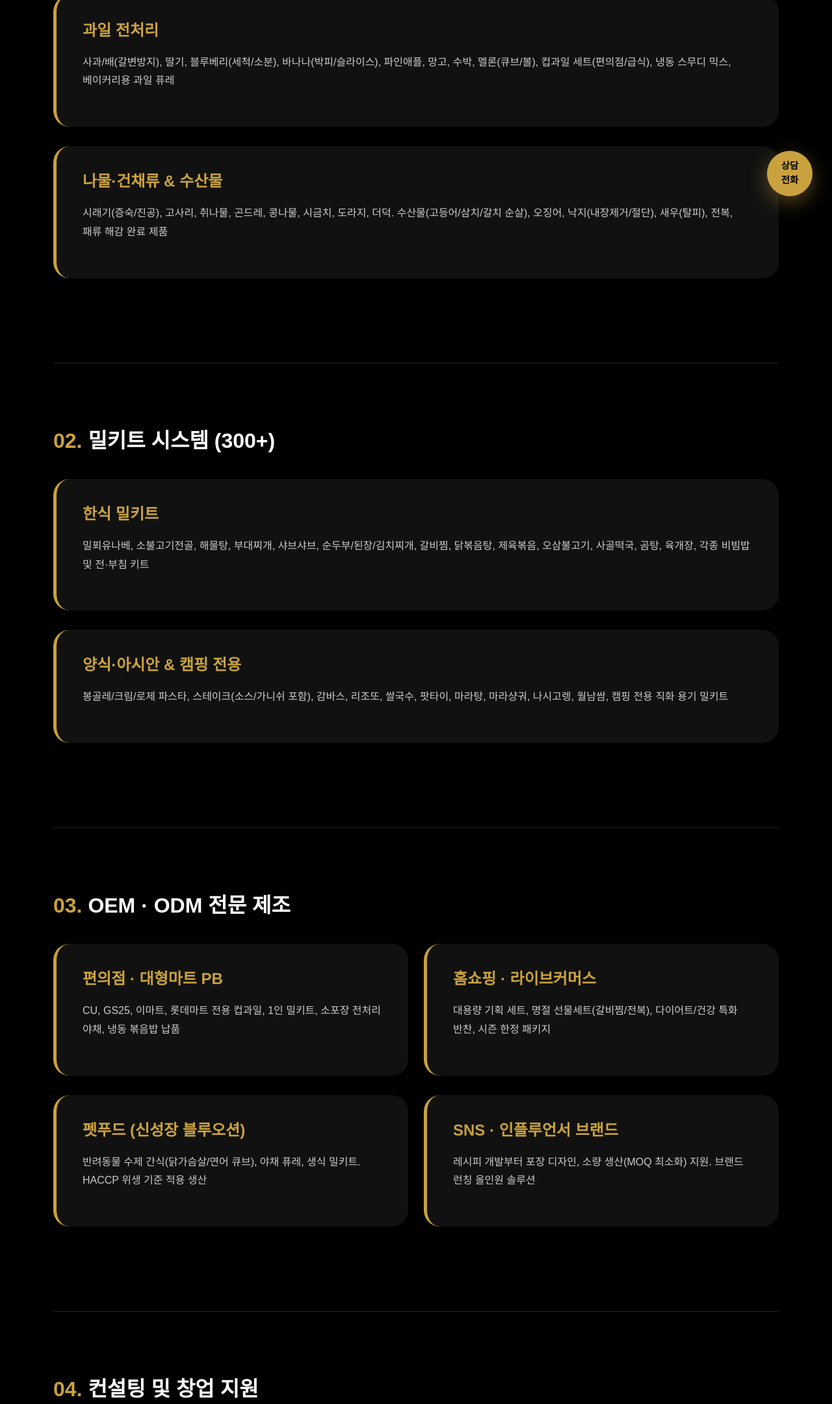
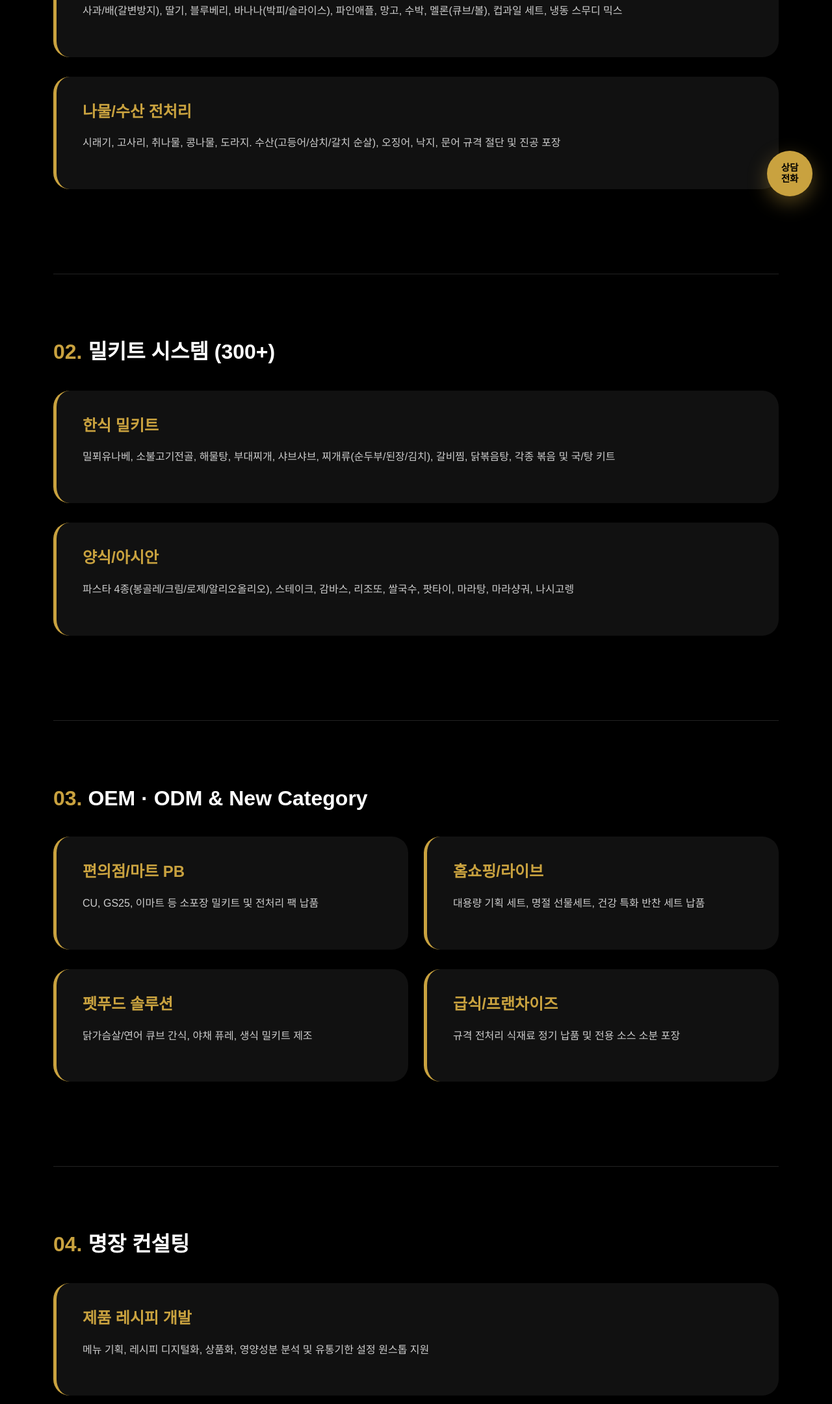
Before and after one commit to munjd1234-cell/recipe1, a plain HTML site: page index3.html in a window 1280 px wide. Shown: the part 468-2628 px from the top of the page at 65% size. Drawn offline with nearby package versions, Linux system fonts and the light colour scheme.

Commit message:
Update index3.html

```diff
--- a/index3.html
+++ b/index3.html
@@ -6,108 +6,90 @@
 <title>상세 정보 | MASTER SYSTEM</title>
 <link href="https://cdn.jsdelivr.net/npm/bootstrap@5.3.0/dist/css/bootstrap.min.css" rel="stylesheet">
 <style>
-        body { font-family: 'Noto Sans KR', sans-serif; background:#000; color:#fff; word-break: keep-all; padding-top: 50px; }
+body { font-family: 'Noto Sans KR', sans-serif; background:#000; color:#fff; word-break: keep-all; }
 .detail-section { padding: 100px 0; border-bottom: 1px solid #222; }
 .gold { color: #c9a23f; font-weight: 700; }
 .info-card { background: #111; padding: 40px; border-radius: 25px; border-left: 5px solid #c9a23f; margin-bottom: 30px; }
 h2 { font-weight: 900; margin-bottom: 40px; }
 h4 { color: #c9a23f; font-weight: 700; margin-bottom: 20px; }
 p { line-height: 1.8; color: #ccc; }
-        .back-btn { position: fixed; top: 20px; left: 20px; background: #222; color: #fff; padding: 10px 20px; border-radius: 30px; text-decoration: none; z-index: 1000; font-size: 0.9rem; }
-        .back-btn:hover { background: #c9a23f; color: #000; }
 
-        /* 공통 전화 상담 버튼 */
+/* 하단 고정 버튼이 아닌 페이지 하단 배치 버튼 */
+.bottom-nav { padding: 80px 0; text-align: center; background: #000; }
+.main-btn { background: #c9a23f; color: #000; padding: 15px 50px; border-radius: 50px; text-decoration: none; font-weight: 900; font-size: 1.2rem; transition: 0.3s; }
+.main-btn:hover { background: #fff; transform: scale(1.05); }
+
 .floating-call {
     position: fixed; right: 30px; bottom: 30px; z-index: 9999;
     background: #c9a23f; color: #000; width: 70px; height: 70px;
     border-radius: 50%; display: flex; align-items: center; justify-content: center;
     font-weight: 900; text-decoration: none; box-shadow: 0 10px 30px rgba(201,162,63,0.4);
-            transition: 0.3s; font-size: 0.9rem; text-align: center;
+    font-size: 0.9rem; text-align: center; line-height: 1.2;
 }
 </style>
 </head>
 <body>
 
-<a href="index.html" class="back-btn">← 메인으로</a>
 <a href="tel:01057138417" class="floating-call">상담<br>전화</a>
 
 <div class="container">
 
     <section id="product-200" class="detail-section">
-        <h2><span class="gold">01.</span> 전처리 인텔리전스 (200+)</h2>
-        <div class="info-card" id="structure-veg">
+        <h2 id="structure-veg"><span class="gold">01.</span> 전처리 인텔리전스 (200+)</h2>
+        <div class="info-card">
             <h4>야채 전처리</h4>
-            <p>양파(탈피/절단/다짐/페이스트), 마늘(탈피/슬라이스/다짐), 대파, 쪽파, 부추, 양배추(심지제거/세절), 깻잎, 상추, 감자, 고구마(탈피/큐브), 당근, 무, 브로콜리, 버섯류, 고추(씨제거), 애호박, 파프리카, 연근, 우엉 등 전 품목 맞춤 생산</p>
+            <p>양파(탈피/절단/다짐/페이스트), 마늘(탈피/슬라이스/다짐), 대파, 부추, 양배추(심지제거/세절), 깻잎, 감자, 고구마, 당근, 무 등 맞춤 생산</p>
         </div>
         <div class="info-card">
             <h4>과일 전처리</h4>
-            <p>사과/배(갈변방지), 딸기, 블루베리(세척/소분), 바나나(박피/슬라이스), 파인애플, 망고, 수박, 멜론(큐브/볼), 컵과일 세트(편의점/급식), 냉동 스무디 믹스, 베이커리용 과일 퓨레</p>
+            <p>사과/배(갈변방지), 딸기, 블루베리, 바나나(박피/슬라이스), 파인애플, 망고, 수박, 멜론(큐브/볼), 컵과일 세트, 냉동 스무디 믹스</p>
         </div>
-        <div class="info-card" id="structure-dist">
-            <h4>나물·건채류 & 수산물</h4>
-            <p>시래기(증숙/진공), 고사리, 취나물, 곤드레, 콩나물, 시금치, 도라지, 더덕. 수산물(고등어/삼치/갈치 순살), 오징어, 낙지(내장제거/절단), 새우(탈피), 전복, 패류 해감 완료 제품</p>
+        <div id="structure-dist" class="info-card">
+            <h4>나물/수산 전처리</h4>
+            <p>시래기, 고사리, 취나물, 콩나물, 도라지. 수산(고등어/삼치/갈치 순살), 오징어, 낙지, 문어 규격 절단 및 진공 포장</p>
         </div>
     </section>
 
     <section id="product-300" class="detail-section">
-        <h2><span class="gold">02.</span> 밀키트 시스템 (300+)</h2>
-        <div class="info-card" id="structure-meal">
+        <h2 id="structure-meal"><span class="gold">02.</span> 밀키트 시스템 (300+)</h2>
+        <div class="info-card">
             <h4>한식 밀키트</h4>
-            <p>밀푀유나베, 소불고기전골, 해물탕, 부대찌개, 샤브샤브, 순두부/된장/김치찌개, 갈비찜, 닭볶음탕, 제육볶음, 오삼불고기, 사골떡국, 곰탕, 육개장, 각종 비빔밥 및 전·부침 키트</p>
+            <p>밀푀유나베, 소불고기전골, 해물탕, 부대찌개, 샤브샤브, 찌개류(순두부/된장/김치), 갈비찜, 닭볶음탕, 각종 볶음 및 국/탕 키트</p>
         </div>
         <div class="info-card">
-            <h4>양식·아시안 & 캠핑 전용</h4>
-            <p>봉골레/크림/로제 파스타, 스테이크(소스/가니쉬 포함), 감바스, 리조또, 쌀국수, 팟타이, 마라탕, 마라샹궈, 나시고렝, 월남쌈, 캠핑 전용 직화 용기 밀키트</p>
+            <h4>양식/아시안</h4>
+            <p>파스타 4종(봉골레/크림/로제/알리오올리오), 스테이크, 감바스, 리조또, 쌀국수, 팟타이, 마라탕, 마라샹궈, 나시고렝</p>
         </div>
     </section>
 
     <section id="structure-oem" class="detail-section">
-        <h2><span class="gold">03.</span> OEM · ODM 전문 제조</h2>
+        <h2><span class="gold">03.</span> OEM · ODM & New Category</h2>
         <div class="row">
-            <div class="col-md-6" id="oem-pb">
-                <div class="info-card">
-                    <h4>편의점 · 대형마트 PB</h4>
-                    <p>CU, GS25, 이마트, 롯데마트 전용 컵과일, 1인 밀키트, 소포장 전처리 야채, 냉동 볶음밥 납품</p>
-                </div>
-            </div>
-            <div class="col-md-6" id="oem-home">
-                <div class="info-card">
-                    <h4>홈쇼핑 · 라이브커머스</h4>
-                    <p>대용량 기획 세트, 명절 선물세트(갈비찜/전복), 다이어트/건강 특화 반찬, 시즌 한정 패키지</p>
-                </div>
-            </div>
-            <div class="col-md-6" id="oem-pet">
-                <div class="info-card">
-                    <h4>펫푸드 (신성장 블루오션)</h4>
-                    <p>반려동물 수제 간식(닭가슴살/연어 큐브), 야채 퓨레, 생식 밀키트. HACCP 위생 기준 적용 생산</p>
-                </div>
-            </div>
-            <div class="col-md-6" id="oem-sns">
-                <div class="info-card">
-                    <h4>SNS · 인플루언서 브랜드</h4>
-                    <p>레시피 개발부터 포장 디자인, 소량 생산(MOQ 최소화) 지원. 브랜드 런칭 올인원 솔루션</p>
-                </div>
-            </div>
+            <div class="col-md-6" id="oem-pb"><div class="info-card"><h4>편의점/마트 PB</h4><p>CU, GS25, 이마트 등 소포장 밀키트 및 전처리 팩 납품</p></div></div>
+            <div class="col-md-6" id="oem-home"><div class="info-card"><h4>홈쇼핑/라이브</h4><p>대용량 기획 세트, 명절 선물세트, 건강 특화 반찬 세트 납품</p></div></div>
+            <div class="col-md-6" id="oem-pet"><div class="info-card"><h4>펫푸드 솔루션</h4><p>닭가슴살/연어 큐브 간식, 야채 퓨레, 생식 밀키트 제조</p></div></div>
+            <div class="col-md-6" id="oem-school"><div class="info-card"><h4>급식/프랜차이즈</h4><p>규격 전처리 식재료 정기 납품 및 전용 소스 소분 포장</p></div></div>
         </div>
     </section>
 
     <section class="detail-section">
-        <h2><span class="gold">04.</span> 컨설팅 및 창업 지원</h2>
+        <h2><span class="gold">04.</span> 명장 컨설팅</h2>
         <div class="info-card" id="con-recipe">
             <h4>제품 레시피 개발</h4>
-            <p>g단위 정밀 계량 레시피 디지털화, 대량 생산 공정 최적화, 유통기한 및 영양성분 표시 지원</p>
+            <p>메뉴 기획, 레시피 디지털화, 상품화, 영양성분 분석 및 유통기한 설정 원스톱 지원</p>
         </div>
         <div class="info-card" id="con-start">
             <h4>식당 창업 컨설팅</h4>
-            <p>상권 분석, 효율적 주방 동선 설계, 원가 절감형 메뉴 구성, 인건비 70% 절감형 전처리 시스템 이식</p>
+            <p>상권 분석, 메뉴 구성, 수익 구조 설계 및 주방 자동화 시스템 이식</p>
         </div>
     </section>
 
 </div>
 
-<footer class="py-5 text-center small opacity-50">
-    Master System Detailed Intelligence Archive © 2026
-</footer>
+<div class="bottom-nav">
+    <a href="index.html" class="main-btn">메인으로 돌아가기</a>
+    <p class="mt-4 opacity-50 small">Master System Detailed Intelligence Archive © 2026</p>
+</div>
 
 </body>
 </html>
```
Lines whose indentation alone changed are shown as unchanged.
